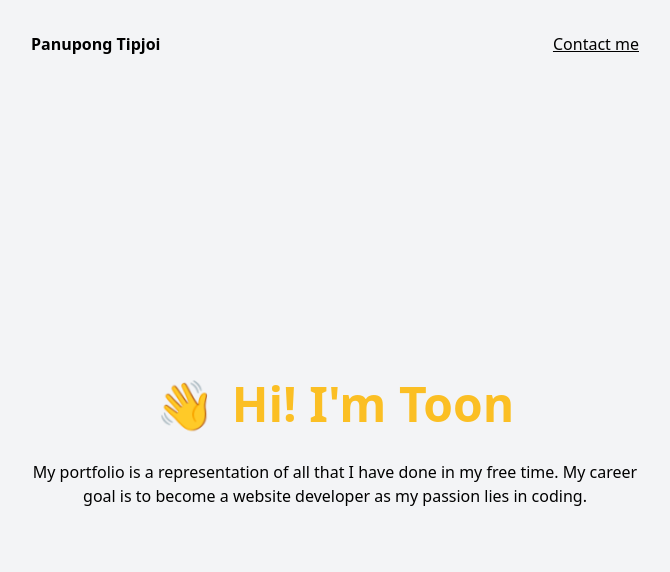
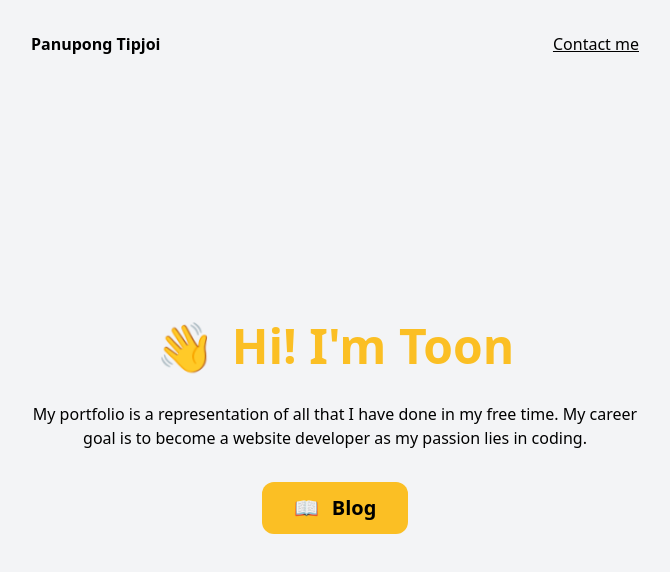
Before and after one commit to tchala120/toon-blog, a Next.js app: page / in a window 1280 px wide. Shown: the top 572 px of the page, without its empty margins (305-975 px from the left). Built offline with nearby package versions, Linux system fonts and the light colour scheme.

Commit message:
add blog button for redirect to blog page

```diff
--- a/components/blog/BlogBody.tsx
+++ b/components/blog/BlogBody.tsx
@@ -4,8 +4,10 @@ type Props = {
 
 export default function BlogBody({ content }: Props): JSX.Element {
   return (
-    <div className="max-w-2xl py-10 mx-auto">
-      <div className="markdown" dangerouslySetInnerHTML={{ __html: content }} />
+    <div className="container">
+      <div className="max-w-2xl py-10 mx-auto">
+        <div className="markdown" dangerouslySetInnerHTML={{ __html: content }} />
+      </div>
     </div>
   )
 }
--- a/components/pages/Hero.tsx
+++ b/components/pages/Hero.tsx
@@ -1,7 +1,12 @@
 import React from 'react'
+import Router from 'next/router'
+import Button from '../ui/Button'
 import Template from './Template'
 
 export default function Hero(): JSX.Element {
+  const goToBlogPage = () => {
+    Router.push('/blog')
+  }
   return (
     <div className="hero">
       <Template
@@ -11,6 +16,15 @@ export default function Hero(): JSX.Element {
         in coding."
         icon={<span className="waving-animate">👋 </span>}
       />
+      <Button
+        bg="bg-yellow-400"
+        hoverBg="bg-yellow-300"
+        text="text-black"
+        hoverText="text-gray-500"
+        onClick={goToBlogPage}
+        title="Blog"
+        icon="📖"
+      />
     </div>
   )
 }
--- a/components/ui/Button.tsx
+++ b/components/ui/Button.tsx
@@ -5,14 +5,16 @@ interface ButtonProp {
   icon?: string
   bg: string
   hoverBg: string
+  text: string
+  hoverText: string
   onClick: () => void
 }
 
-export default function Button({ title, icon, bg, hoverBg, onClick }: ButtonProp): JSX.Element {
+export default function Button({ title, icon, bg, hoverBg, text, hoverText, onClick }: ButtonProp): JSX.Element {
   return (
     <button
       onClick={onClick}
-      className={`py-3 px-8 ${bg} hover:${hoverBg} outline-none focus:outline-none transition-all duration-300 ease-in-out rounded-xl my-8 font-bold text-xl`}
+      className={`py-3 px-8 ${bg} hover:${hoverBg} ${text} hover:${hoverText} outline-none focus:outline-none transition-all duration-300 ease-in-out rounded-xl my-8 font-bold text-xl`}
     >
       {icon && <span className="mr-2">{icon}</span>} {title}
     </button>
--- a/pages/blog/index.tsx
+++ b/pages/blog/index.tsx
@@ -13,7 +13,7 @@ interface BlogListProp {
 const BlogIndex = ({ blogs }: BlogListProp): JSX.Element => {
   console.log('Blog list', blogs)
   return (
-    <PageLayout>
+    <PageLayout isFullHeight isHaveFooter isHaveMenu>
       {blogs.map(({ excerpt, timestamp, title, content, slug }: BlogInfo) => (
         <Link href={`/blog/${slug}`} key={timestamp}>
           <div className="blog-card">
```
